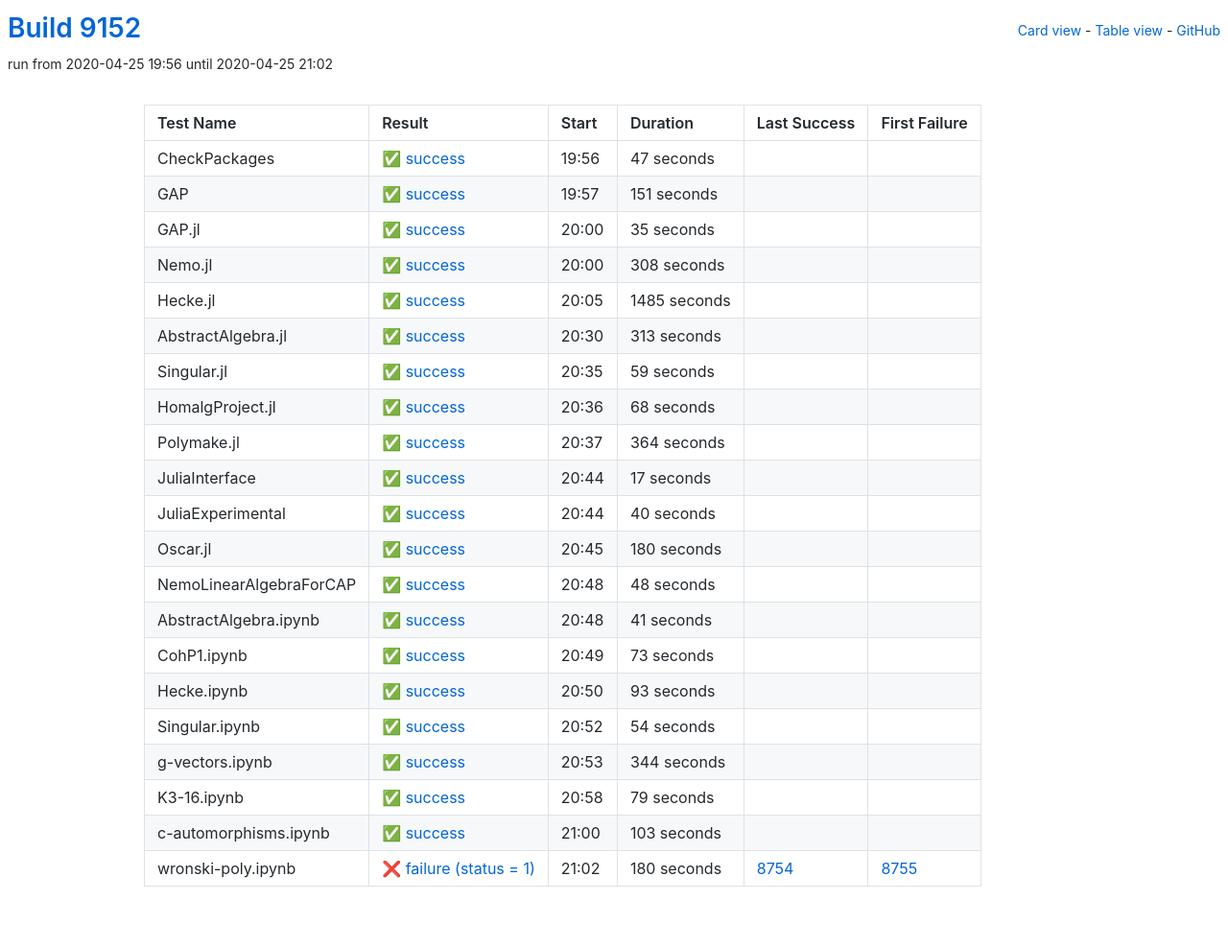
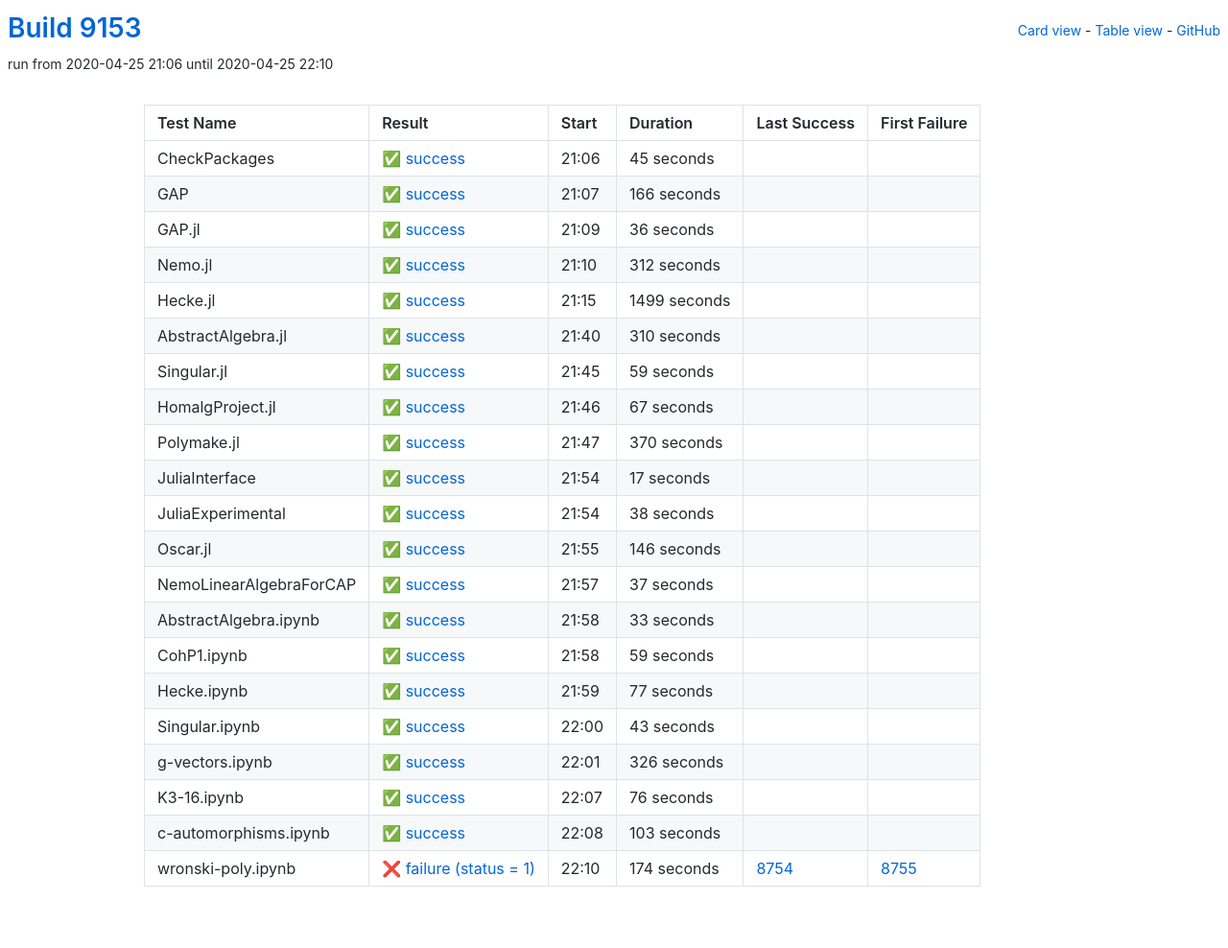
Before and after one commit to oscar-system/oscar-ci-status, a Jekyll site: the page built from table.html, in a window 1280 px wide. Shown: the whole page at 96% size. Built offline with Jekyll 4.4.1, drawn with Linux system fonts in a browser that asks for light colours.

Commit message:
Build 9153

```diff
--- a/_data/ci.yml
+++ b/_data/ci.yml
@@ -1,71 +1,71 @@
-build: 9152
-build_url: https://oscarci.mathematik.uni-kl.de/job/oscar/9152/
+build: 9153
+build_url: https://oscarci.mathematik.uni-kl.de/job/oscar/9153/
 job: oscar
 tests:
-- duration: 47
+- duration: 45
   exitcode: 0
   first_failure: false
   first_failure_url: null
   last_success: false
   last_success_url: null
-  log: https://oscarci.mathematik.uni-kl.de/job/oscar/9152/artifact/logs/build-9152/CheckPackages.log
+  log: https://oscarci.mathematik.uni-kl.de/job/oscar/9153/artifact/logs/build-9153/CheckPackages.log
   name: CheckPackages
-  start: 2020-04-25 19:56
+  start: 2020-04-25 21:06
   status: success
   success: true
-- duration: 151
+- duration: 166
   exitcode: 0
   first_failure: false
   first_failure_url: null
   last_success: false
   last_success_url: null
-  log: https://oscarci.mathematik.uni-kl.de/job/oscar/9152/artifact/logs/build-9152/GAP.log
+  log: https://oscarci.mathematik.uni-kl.de/job/oscar/9153/artifact/logs/build-9153/GAP.log
   name: GAP
-  start: 2020-04-25 19:57
+  start: 2020-04-25 21:07
   status: success
   success: true
-- duration: 35
+- duration: 36
   exitcode: 0
   first_failure: false
   first_failure_url: null
   last_success: false
   last_success_url: null
-  log: https://oscarci.mathematik.uni-kl.de/job/oscar/9152/artifact/logs/build-9152/GAP.jl.log
+  log: https://oscarci.mathematik.uni-kl.de/job/oscar/9153/artifact/logs/build-9153/GAP.jl.log
   name: GAP.jl
-  start: 2020-04-25 20:00
+  start: 2020-04-25 21:09
   status: success
   success: true
-- duration: 308
+- duration: 312
   exitcode: 0
   first_failure: false
   first_failure_url: null
   last_success: false
   last_success_url: null
-  log: https://oscarci.mathematik.uni-kl.de/job/oscar/9152/artifact/logs/build-9152/Nemo.jl.log
+  log: https://oscarci.mathematik.uni-kl.de/job/oscar/9153/artifact/logs/build-9153/Nemo.jl.log
   name: Nemo.jl
-  start: 2020-04-25 20:00
+  start: 2020-04-25 21:10
   status: success
   success: true
-- duration: 1485
+- duration: 1499
   exitcode: 0
   first_failure: false
   first_failure_url: null
   last_success: false
   last_success_url: null
-  log: https://oscarci.mathematik.uni-kl.de/job/oscar/9152/artifact/logs/build-9152/Hecke.jl.log
+  log: https://oscarci.mathematik.uni-kl.de/job/oscar/9153/artifact/logs/build-9153/Hecke.jl.log
   name: Hecke.jl
-  start: 2020-04-25 20:05
+  start: 2020-04-25 21:15
   status: success
   success: true
-- duration: 313
+- duration: 310
   exitcode: 0
   first_failure: false
   first_failure_url: null
   last_success: false
   last_success_url: null
-  log: https://oscarci.mathematik.uni-kl.de/job/oscar/9152/artifact/logs/build-9152/AbstractAlgebra.jl.log
+  log: https://oscarci.mathematik.uni-kl.de/job/oscar/9153/artifact/logs/build-9153/AbstractAlgebra.jl.log
   name: AbstractAlgebra.jl
-  start: 2020-04-25 20:30
+  start: 2020-04-25 21:40
   status: success
   success: true
 - duration: 59
@@ -74,31 +74,31 @@ tests:
   first_failure_url: null
   last_success: false
   last_success_url: null
-  log: https://oscarci.mathematik.uni-kl.de/job/oscar/9152/artifact/logs/build-9152/Singular.jl.log
+  log: https://oscarci.mathematik.uni-kl.de/job/oscar/9153/artifact/logs/build-9153/Singular.jl.log
   name: Singular.jl
-  start: 2020-04-25 20:35
+  start: 2020-04-25 21:45
   status: success
   success: true
-- duration: 68
+- duration: 67
   exitcode: 0
   first_failure: false
   first_failure_url: null
   last_success: false
   last_success_url: null
-  log: https://oscarci.mathematik.uni-kl.de/job/oscar/9152/artifact/logs/build-9152/HomalgProject.jl.log
+  log: https://oscarci.mathematik.uni-kl.de/job/oscar/9153/artifact/logs/build-9153/HomalgProject.jl.log
   name: HomalgProject.jl
-  start: 2020-04-25 20:36
+  start: 2020-04-25 21:46
   status: success
   success: true
-- duration: 364
+- duration: 370
   exitcode: 0
   first_failure: false
   first_failure_url: null
   last_success: false
   last_success_url: null
-  log: https://oscarci.mathematik.uni-kl.de/job/oscar/9152/artifact/logs/build-9152/Polymake.jl.log
+  log: https://oscarci.mathematik.uni-kl.de/job/oscar/9153/artifact/logs/build-9153/Polymake.jl.log
   name: Polymake.jl
-  start: 2020-04-25 20:37
+  start: 2020-04-25 21:47
   status: success
   success: true
 - duration: 17
@@ -107,108 +107,108 @@ tests:
   first_failure_url: null
   last_success: false
   last_success_url: null
-  log: https://oscarci.mathematik.uni-kl.de/job/oscar/9152/artifact/logs/build-9152/JuliaInterface.log
+  log: https://oscarci.mathematik.uni-kl.de/job/oscar/9153/artifact/logs/build-9153/JuliaInterface.log
   name: JuliaInterface
-  start: 2020-04-25 20:44
+  start: 2020-04-25 21:54
   status: success
   success: true
-- duration: 40
+- duration: 38
   exitcode: 0
   first_failure: false
   first_failure_url: null
   last_success: false
   last_success_url: null
-  log: https://oscarci.mathematik.uni-kl.de/job/oscar/9152/artifact/logs/build-9152/JuliaExperimental.log
+  log: https://oscarci.mathematik.uni-kl.de/job/oscar/9153/artifact/logs/build-9153/JuliaExperimental.log
   name: JuliaExperimental
-  start: 2020-04-25 20:44
+  start: 2020-04-25 21:54
   status: success
   success: true
-- duration: 180
+- duration: 146
   exitcode: 0
   first_failure: false
   first_failure_url: null
   last_success: false
   last_success_url: null
-  log: https://oscarci.mathematik.uni-kl.de/job/oscar/9152/artifact/logs/build-9152/Oscar.jl.log
+  log: https://oscarci.mathematik.uni-kl.de/job/oscar/9153/artifact/logs/build-9153/Oscar.jl.log
   name: Oscar.jl
-  start: 2020-04-25 20:45
+  start: 2020-04-25 21:55
   status: success
   success: true
-- duration: 48
+- duration: 37
   exitcode: 0
   first_failure: false
   first_failure_url: null
   last_success: false
   last_success_url: null
-  log: https://oscarci.mathematik.uni-kl.de/job/oscar/9152/artifact/logs/build-9152/NemoLinearAlgebraForCAP.log
+  log: https://oscarci.mathematik.uni-kl.de/job/oscar/9153/artifact/logs/build-9153/NemoLinearAlgebraForCAP.log
   name: NemoLinearAlgebraForCAP
-  start: 2020-04-25 20:48
+  start: 2020-04-25 21:57
   status: success
   success: true
-- duration: 41
+- duration: 33
   exitcode: 0
   first_failure: false
   first_failure_url: null
   last_success: false
   last_success_url: null
-  log: https://oscarci.mathematik.uni-kl.de/job/oscar/9152/artifact/logs/build-9152/AbstractAlgebra.ipynb.log
+  log: https://oscarci.mathematik.uni-kl.de/job/oscar/9153/artifact/logs/build-9153/AbstractAlgebra.ipynb.log
   name: AbstractAlgebra.ipynb
-  start: 2020-04-25 20:48
+  start: 2020-04-25 21:58
   status: success
   success: true
-- duration: 73
+- duration: 59
   exitcode: 0
   first_failure: false
   first_failure_url: null
   last_success: false
   last_success_url: null
-  log: https://oscarci.mathematik.uni-kl.de/job/oscar/9152/artifact/logs/build-9152/CohP1.ipynb.log
+  log: https://oscarci.mathematik.uni-kl.de/job/oscar/9153/artifact/logs/build-9153/CohP1.ipynb.log
   name: CohP1.ipynb
-  start: 2020-04-25 20:49
+  start: 2020-04-25 21:58
   status: success
   success: true
-- duration: 93
+- duration: 77
   exitcode: 0
   first_failure: false
   first_failure_url: null
   last_success: false
   last_success_url: null
-  log: https://oscarci.mathematik.uni-kl.de/job/oscar/9152/artifact/logs/build-9152/Hecke.ipynb.log
+  log: https://oscarci.mathematik.uni-kl.de/job/oscar/9153/artifact/logs/build-9153/Hecke.ipynb.log
   name: Hecke.ipynb
-  start: 2020-04-25 20:50
+  start: 2020-04-25 21:59
   status: success
   success: true
-- duration: 54
+- duration: 43
   exitcode: 0
   first_failure: false
   first_failure_url: null
   last_success: false
   last_success_url: null
-  log: https://oscarci.mathematik.uni-kl.de/job/oscar/9152/artifact/logs/build-9152/Singular.ipynb.log
+  log: https://oscarci.mathematik.uni-kl.de/job/oscar/9153/artifact/logs/build-9153/Singular.ipynb.log
   name: Singular.ipynb
-  start: 2020-04-25 20:52
+  start: 2020-04-25 22:00
   status: success
   success: true
-- duration: 344
+- duration: 326
   exitcode: 0
   first_failure: false
   first_failure_url: null
   last_success: false
   last_success_url: null
-  log: https://oscarci.mathematik.uni-kl.de/job/oscar/9152/artifact/logs/build-9152/g-vectors.ipynb.log
+  log: https://oscarci.mathematik.uni-kl.de/job/oscar/9153/artifact/logs/build-9153/g-vectors.ipynb.log
   name: g-vectors.ipynb
-  start: 2020-04-25 20:53
+  start: 2020-04-25 22:01
   status: success
   success: true
-- duration: 79
+- duration: 76
   exitcode: 0
   first_failure: false
   first_failure_url: null
   last_success: false
   last_success_url: null
-  log: https://oscarci.mathematik.uni-kl.de/job/oscar/9152/artifact/logs/build-9152/K3-16.ipynb.log
+  log: https://oscarci.mathematik.uni-kl.de/job/oscar/9153/artifact/logs/build-9153/K3-16.ipynb.log
   name: K3-16.ipynb
-  start: 2020-04-25 20:58
+  start: 2020-04-25 22:07
   status: success
   success: true
 - duration: 103
@@ -217,19 +217,19 @@ tests:
   first_failure_url: null
   last_success: false
   last_success_url: null
-  log: https://oscarci.mathematik.uni-kl.de/job/oscar/9152/artifact/logs/build-9152/c-automorphisms.ipynb.log
+  log: https://oscarci.mathematik.uni-kl.de/job/oscar/9153/artifact/logs/build-9153/c-automorphisms.ipynb.log
   name: c-automorphisms.ipynb
-  start: 2020-04-25 21:00
+  start: 2020-04-25 22:08
   status: success
   success: true
-- duration: 180
+- duration: 174
   exitcode: 1
   first_failure: 8755
   first_failure_url: https://oscarci.mathematik.uni-kl.de/job/oscar/8755/
   last_success: 8754
   last_success_url: https://oscarci.mathematik.uni-kl.de/job/oscar/8754/
-  log: https://oscarci.mathematik.uni-kl.de/job/oscar/9152/artifact/logs/build-9152/wronski-poly.ipynb.log
+  log: https://oscarci.mathematik.uni-kl.de/job/oscar/9153/artifact/logs/build-9153/wronski-poly.ipynb.log
   name: wronski-poly.ipynb
-  start: 2020-04-25 21:02
+  start: 2020-04-25 22:10
   status: failure
   success: false
```
Also changed, not shown: README.md.
